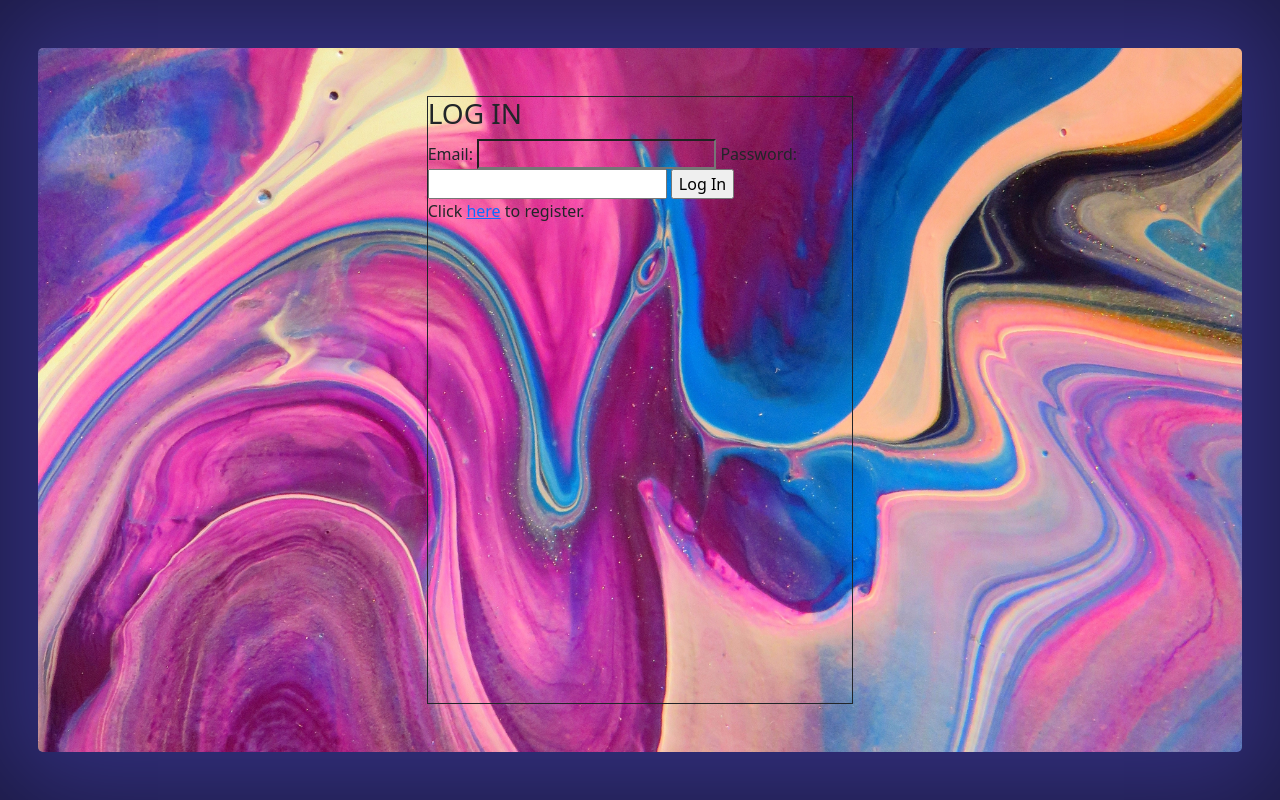
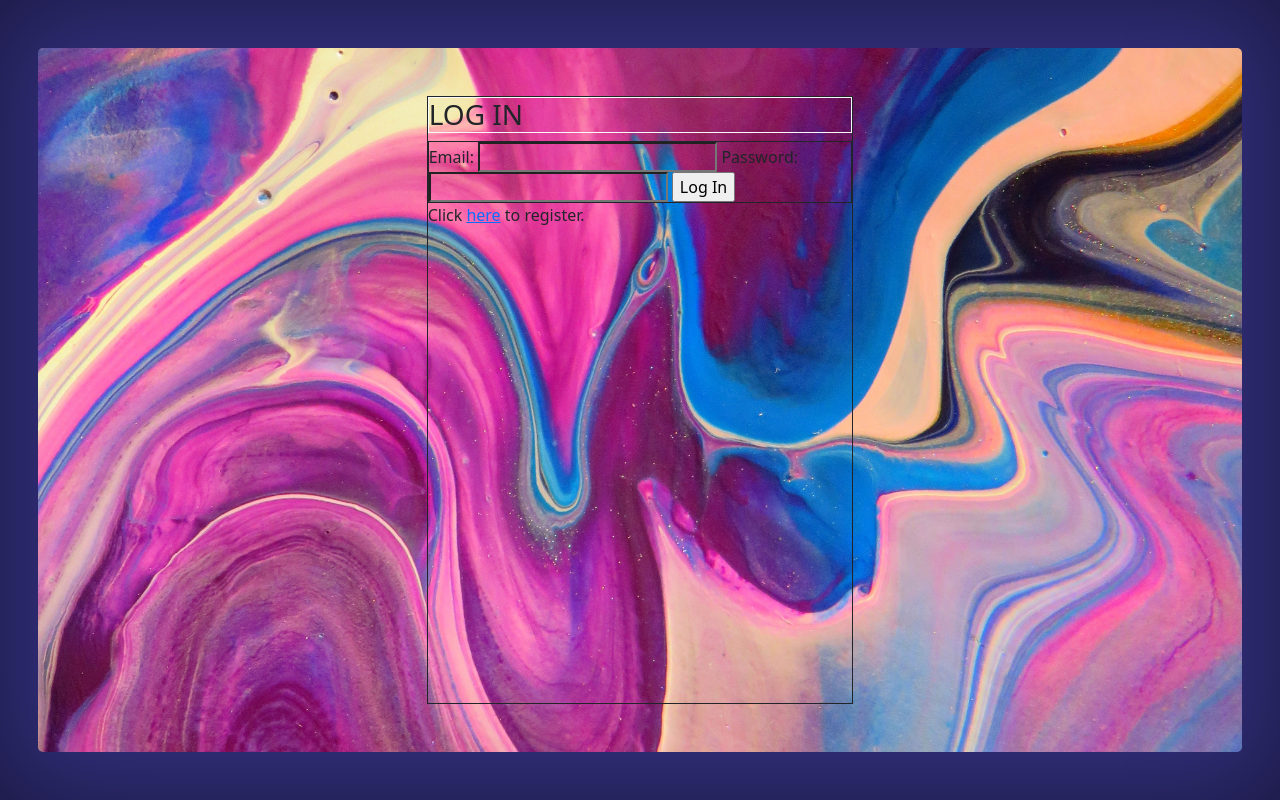
Before and after one commit to VallieTracy/Writing-Prompt-App, a Flask app: page / in a window 1280 px wide. Run offline with Flask 2, Linux system fonts and the light colour scheme.

Commit message:
quick save though not a lot to write home to mom about

```diff
--- a/static/css/style.css
+++ b/static/css/style.css
@@ -3,19 +3,7 @@
     height: auto;
 }
 
-.img-border {
-    border-radius: 13px;
-    border: #FF757D;
-    border-style: solid;
-}
-
-.goodbye {
-    max-width: 90%;
-    max-height: 80%;
-}
-
 .backdrop {
-    background-color: #322F7C;
     height: 100vh;
     width: 100vw;
     box-shadow: inset 0 0 7rem 0px rgba(0, 0, 0, 0.5);
@@ -23,13 +11,40 @@
     z-index: 1;
 }
 
-/* .second-backdrop {
-    height: 94%;
-    width: 94%;
+.purple {
+    background-color: #322F7C;
+}
+
+.rocket-color {
+    background-color: #eb1b94;
+}
+
+.black {
+    background-color: black;
+}
+
+.bye {
     position: absolute;
-    top: 3%;
-    left: 3%;
-} */
+    left: 5%;
+    top: 5%;
+    z-index: 10;
+}
+
+.bye-hello {
+    position: absolute;
+    right: 5%;
+    bottom: 5%;
+    z-index: 10;
+}
+
+.full-img {
+    height: 100vh;
+    width: 100vw;
+    position: absolute;
+    object-fit: cover;
+    z-index: 2;
+    padding: 0!important;
+}
 
 .back-img {
     height: calc(100vh - 12%);
@@ -39,7 +54,16 @@
     left: calc(100vw - 97%);
     object-fit: cover;
     border-radius: 5px;
-    z-index: 5;
+    z-index: 2;
+}
+
+.reg-img {
+    height: calc(100vh - 24%);
+    width: calc((1/3)*(100vw));
+    position: absolute;
+    top: calc(100vh - 88%);
+    left: calc((1/3)*(100vw));
+    z-index: 2;
 }
 
 .inner-container {
@@ -48,19 +72,10 @@
     position: absolute;
     top: calc(100vh - 88%);
     left: calc((1/3)*(100vw));
-    z-index: 11;
+    z-index: 3;
+
 }
 
-
-.base {
-    background-color: #322F7C;
-    color: #FFFFFF;
-    text-shadow: 0 .05rem .1rem rgba(0, 0, 0, 0.5);
-    box-shadow: inset 0 0 7rem 0px rgba(0, 0, 0, 0.5);
-    height: auto;
-    padding: 5%;
-}
-
-#email {
+#email, #password, #first_name, #last_name {
     background-color: transparent;
 }
--- a/templates/log-in.html
+++ b/templates/log-in.html
@@ -2,18 +2,18 @@
 {% block title %}Log In{% endblock %}
 
 {% block content %}
-  <div class='container-fluid backdrop'>
+  <div class='container-fluid backdrop purple'>
     <div class='inner-container border border-dark'>
-    <h3>LOG IN</h3>
+    <h3 class='border border-light'>LOG IN</h3>
     <form action='/start' method='post'>
-        <div>
+        <div class='border border-dark'>
           <label for="email">Email: </label>
           <input type="email" name="email" id="email" required>
 
           <label for="password">Password: </label>
           <input type="password" name="password" id="password" required>
 
-          <input type="submit" value="Log In" id='start-autoplay'>
+          <input type="submit" value="Log In">
         </div>
     </form>
     <p>Click
--- a/templates/registration.html
+++ b/templates/registration.html
@@ -2,6 +2,8 @@
 {% block title %}Registration{% endblock %}
 
 {% block content %}
+<div class='container-fluid backdrop rocket-color'>
+  <div class='inner-container'>
     <h3>REGISTER</h3>
     <form action='/register-user' method='post'>
         <div>
@@ -20,6 +22,8 @@
           <input type="submit" value="Register!">
         </div>
     </form>
-    <img src='/static/Images/pexels-matheus-bertelli-3697811.jpg' class='small-for-testing'>
+  </div> <!-- End div for inner-container class-->
+  <img src='/static/Images/pexels-matheus-bertelli-3697811.jpg' class='reg-img'>
 
+</div> <!-- End of container-fluid backdrop-->
 {% endblock %}
```
Also changed, not shown: templates/goodbye.html (+4 -4 lines).
